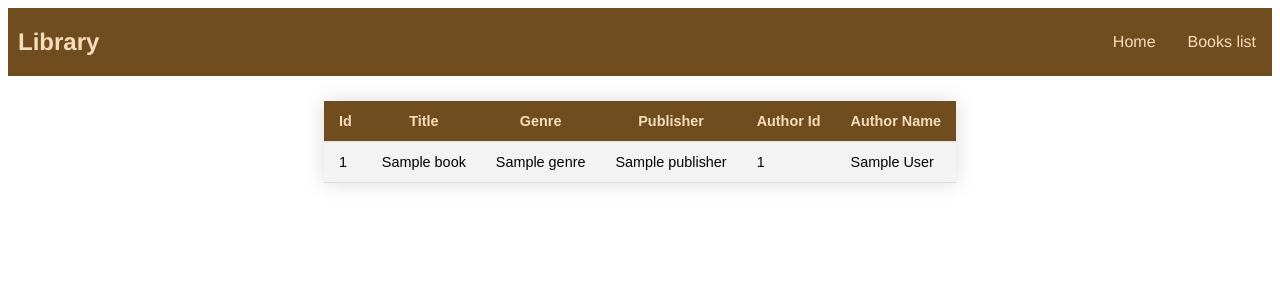
After one commit to Michalju/week4_day3_homework, a Flask app: template templates/books/index.html in a window 1280 px wide. The commit adds this page. Shown: the top 300 px of the page. Run offline with Flask 2, Linux system fonts and the light colour scheme; the template is opened without the code that fills it: most values are stand-ins (such as "Sample title", 1, 10 or a date in 2020).

Commit message:
Completed MVP task 1

```diff
--- a/app.py
+++ b/app.py
@@ -1,10 +1,13 @@
 from flask import Flask, render_template
+from controllers.books_controller import books_blueprint
+app = Flask(__name__)
 
 # TODO: import books blueprint here
-
-app = Flask(__name__)
-
+app.register_blueprint(books_blueprint)
 # TODO: register books blueprint here
+@app.route('/')
+def home():
+    return render_template('index.html')
 
 if __name__ == '__main__':
     app.run(debug=True)
--- a/static/style.css
+++ b/static/style.css
@@ -1,3 +1,70 @@
 body{
   font-family: "Helvetica", arial, sans-serif; font-size: 16px;
 }
+.container{
+  display: flex;
+  justify-content: center;
+}
+.navigation_top nav{
+  display: flex;
+  flex-flow: row wrap;
+  justify-content: space-between;
+  margin: 0;
+  padding-left: 10px;
+  background: rgb(112, 77, 31);
+  align-items: center;
+}
+.navigation_top ul{
+  display: flex;
+  flex-flow: row wrap;
+  justify-content: flex-end;
+  list-style: none;
+  margin: 0;
+}
+.navigation_top h2 {
+  color: rgb(246, 221, 188);
+  display: block;
+}
+.navigation_top a {
+  text-decoration: none;
+  display: block;
+  padding-right: 1em;
+  padding-left: 1em;
+  padding-top: 1.5em;
+  padding-bottom: 1.5em;
+  color: rgb(246, 221, 188);
+}
+.navigation_top a:hover {
+  background:  rgb(103, 59, 1);
+}
+
+.styled-table {
+  border-collapse: collapse;
+  margin: 25px 0;
+  font-size: 0.9em;
+  font-family: sans-serif;
+  min-width: 400px;
+  box-shadow: 0 0 20px rgba(0, 0, 0, 0.15);
+  align
+}
+.styled-table thead tr {
+  background-color: #009879;
+  color: #ffffff;
+  text-align: left;
+}
+.styled-table th{
+  background-color:  rgb(112, 77, 31);
+  color: rgb(246, 221, 188);
+}
+
+.styled-table th,
+.styled-table td {
+    padding: 12px 15px;
+}
+.styled-table tbody tr {
+  border-bottom: 1px solid #dddddd;
+}
+
+.styled-table tbody tr:nth-of-type(even) {
+  background-color: #f3f3f3;
+}
--- a/templates/base.html
+++ b/templates/base.html
@@ -8,11 +8,15 @@
   <title>My Book List</title>
 </head>
 <body>
-  <header>
+  <header class=navigation_top>
+    <!-- Our header content will go here -->
     <nav>
-      <ul class="menu">
-        <li><a href="#">Your Nav Goes Here</a></li>
-      </ul>
+        <!-- Our links will go here -->
+        <h2>Library</h2>
+        <ul >
+          <li><a href="/">Home</a></li>
+          <li><a href="/books">Books list</a></li>
+        </ul>
     </nav>
   </header>
   <div class="container">
--- /dev/null
+++ b/templates/books/index.html
@@ -0,0 +1,24 @@
+{% extends "base.html" %}
+{% block content %}
+
+    <table class="styled-table">
+        <tr>
+            <th>Id</th>
+            <th>Title</th>
+            <th>Genre</th>
+            <th>Publisher</th>
+            <th>Author Id</th>
+            <th>Author Name</th>
+        </tr>
+    {% for book in books %}
+        <tr>
+            <td>{{book.id}}</td>
+            <td>{{book.title}}</td>
+            <td>{{book.genre}}</td>
+            <td>{{book.publisher}}</td>
+            <td>{{book.author.id}}</td>
+            <td>{{book.author.first_name}} {{book.author.last_name}}</td>
+         </tr>
+    {% endfor %}
+    </table>
+{% endblock %}
```
Also changed, not shown: controllers/books_controller.py (+6 -1 lines), templates/index.html (added, +11 -0 lines), static/front_page_photo.jpg (added).
